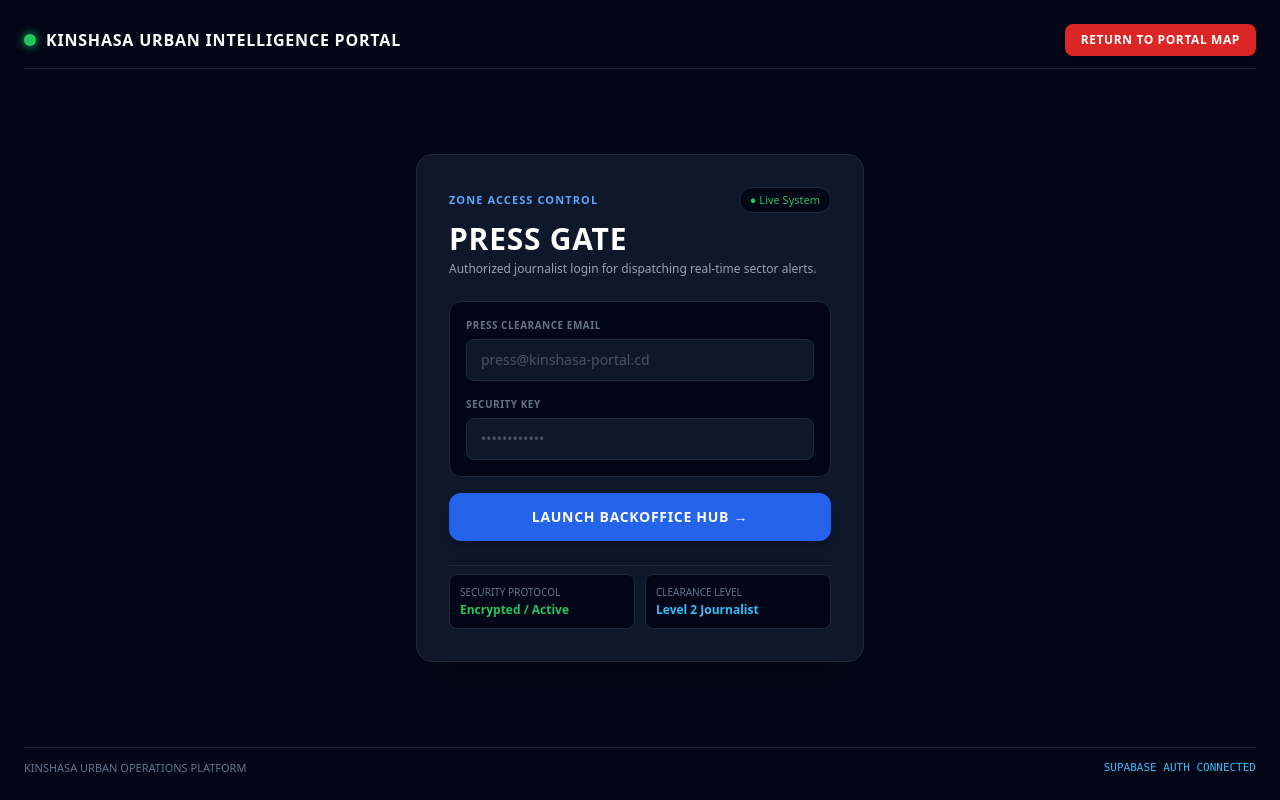
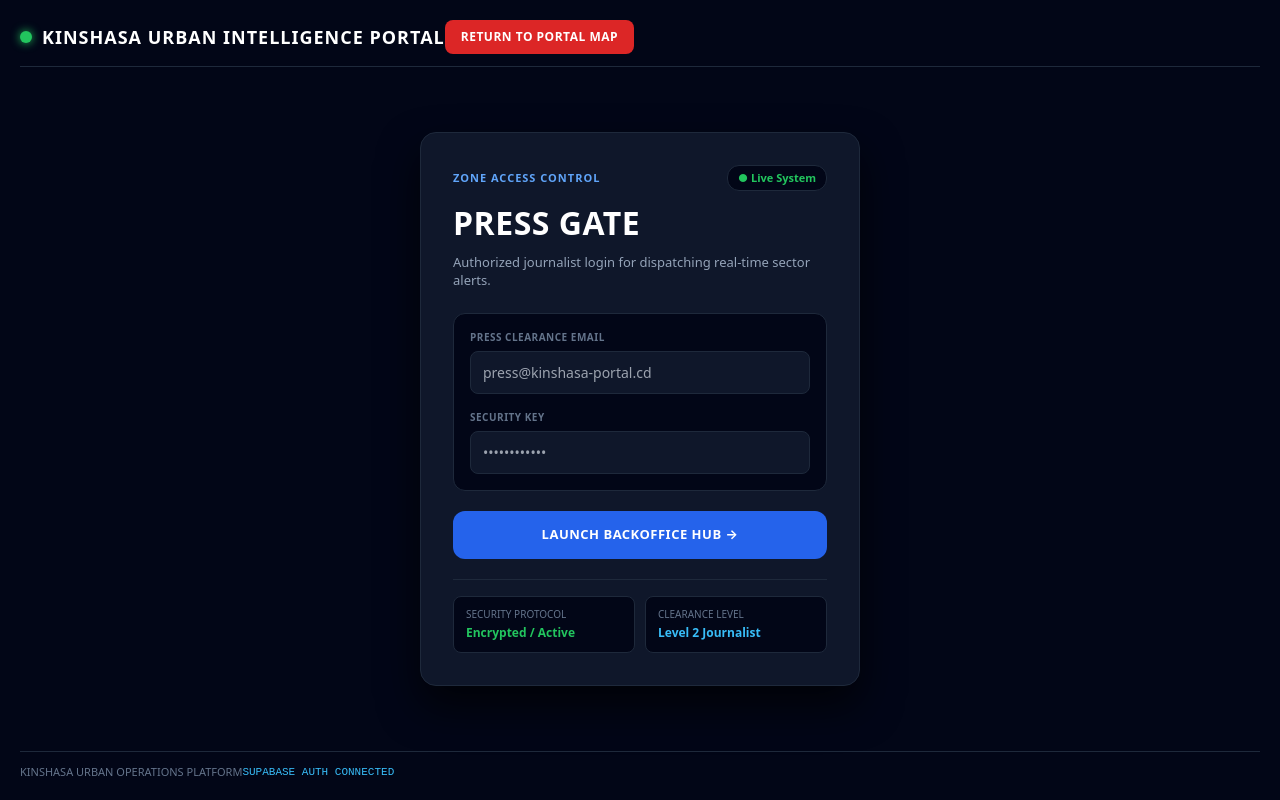
Before and after one commit to cherifadel0308/kinshasa-portal, a Next.js app: page /login in a window 1280 px wide. Built offline with nearby package versions, Linux system fonts and the light colour scheme.

Commit message:
Update page.tsx

```diff
--- a/src/app/login/page.tsx
+++ b/src/app/login/page.tsx
@@ -35,59 +35,111 @@ export default function LoginPage() {
   };
 
   return (
-    <main className="min-h-screen bg-[#020617] text-slate-100 flex flex-col justify-between p-4 md:p-6 font-sans select-none">
-
-      {/* Top Header Bar matching Homepage */}
-      <nav className="w-full max-w-[1650px] mx-auto flex items-center justify-between pb-3 border-b border-[#1e293b]">
-        <div className="flex items-center gap-2.5">
-          <div className="w-3 h-3 rounded-full bg-[#22c55e] shadow-[0_0_10px_#22c55e]" />
-          <h1 className="text-sm md:text-base font-black tracking-wider uppercase text-white">
+    <main
+      style={{
+        backgroundColor: '#020617',
+        color: '#f8fafc',
+        minHeight: '100vh',
+        padding: '20px',
+        fontFamily: 'system-ui, -apple-system, BlinkMacSystemFont, "Segoe UI", Roboto, sans-serif',
+        display: 'flex',
+        flexDirection: 'column',
+        justify: 'space-between',
+        boxSizing: 'border-box'
+      }}
+    >
+      {/* Top Navigation Bar */}
+      <nav
+        style={{
+          display: 'flex',
+          justify: 'space-between',
+          alignItems: 'center',
+          paddingBottom: '12px',
+          borderBottom: '1px solid #1e293b',
+          maxWidth: '1600px',
+          width: '100%',
+          margin: '0 auto'
+        }}
+      >
+        <div style={{ display: 'flex', alignItems: 'center', gap: '10px' }}>
+          <div
+            style={{
+              width: '12px',
+              height: '12px',
+              borderRadius: '50%',
+              backgroundColor: '#22c55e',
+              boxShadow: '0 0 10px #22c55e'
+            }}
+          />
+          <h1 style={{ fontSize: '18px', fontWeight: 'bold', textTransform: 'uppercase', letterSpacing: '1px', margin: 0, color: '#ffffff' }}>
             Kinshasa Urban Intelligence Portal
           </h1>
         </div>
         <Link
           href="/"
-          className="px-4 py-2 bg-[#dc2626] hover:bg-red-700 text-white font-bold text-xs uppercase tracking-wider rounded-lg transition-all shadow-md"
+          style={{
+            backgroundColor: '#dc2626',
+            color: '#ffffff',
+            padding: '8px 16px',
+            borderRadius: '8px',
+            textDecoration: 'none',
+            fontWeight: 'bold',
+            fontSize: '12px',
+            textTransform: 'uppercase',
+            letterSpacing: '0.5px'
+          }}
         >
           Return to Portal Map
         </Link>
       </nav>
 
-      {/* Center Command Card matching Homepage Card Styling */}
-      <div className="flex-1 flex items-center justify-center my-6">
-        <div className="w-full max-w-md bg-[#0f172a] border border-[#1e293b] rounded-2xl p-6 md:p-8 shadow-2xl flex flex-col justify-between space-y-6">
-
-          {/* Section Sub-header */}
-          <div>
-            <div className="flex items-center justify-between mb-2">
-              <span className="text-[#60a5fa] text-[11px] font-bold uppercase tracking-widest">
+      {/* Center Command Access Card */}
+      <div style={{ flex: 1, display: 'flex', alignItems: 'center', justifyContent: 'center', padding: '40px 0' }}>
+        <div
+          style={{
+            backgroundColor: '#0f172a',
+            border: '1px solid #1e293b',
+            borderRadius: '16px',
+            padding: '32px',
+            maxWidth: '440px',
+            width: '100%',
+            boxShadow: '0 20px 40px rgba(0, 0, 0, 0.7)',
+            boxSizing: 'border-box'
+          }}
+        >
+          {/* Card Sub-header */}
+          <div style={{ marginBottom: '24px' }}>
+            <div style={{ display: 'flex', justifyContent: 'space-between', alignItems: 'center', marginBottom: '8px' }}>
+              <span style={{ color: '#60a5fa', fontSize: '11px', fontWeight: 'bold', textTransform: 'uppercase', letterSpacing: '1px' }}>
                 Zone Access Control
               </span>
-              <span className="bg-[#020617] text-[#22c55e] text-[11px] px-2.5 py-1 rounded-full border border-[#1e293b] font-medium">
+              <span style={{ backgroundColor: '#020617', color: '#22c55e', fontSize: '11px', padding: '4px 10px', borderRadius: '12px', border: '1px solid #1e293b', fontWeight: 'bold' }}>
                 ● Live System
               </span>
             </div>
 
-            <h2 className="text-3xl font-black uppercase text-white tracking-wide mb-1">
+            <h2 style={{ fontSize: '32px', fontWeight: '900', textTransform: 'uppercase', margin: '4px 0 6px 0', color: '#ffffff', letterSpacing: '0.5px' }}>
               Press Gate
             </h2>
-            <p className="text-xs text-[#94a3b8]">
+            <p style={{ fontSize: '13px', color: '#94a3b8', margin: 0, lineHeight: '1.4' }}>
               Authorized journalist login for dispatching real-time sector alerts.
             </p>
           </div>
 
-          {/* Error Alert Box */}
+          {/* Error Message Alert */}
           {errorMsg && (
-            <div className="p-3 bg-red-950/60 border border-red-500/50 rounded-xl text-red-300 text-xs text-center font-bold">
+            <div style={{ backgroundColor: 'rgba(220, 38, 38, 0.15)', border: '1px solid #dc2626', color: '#fca5a5', padding: '12px', borderRadius: '10px', fontSize: '12px', fontWeight: 'bold', marginBottom: '20px', textAlign: 'center' }}>
               ⚠️ {errorMsg}
             </div>
           )}
 
-          {/* Form Container Panel */}
-          <form onSubmit={handleLogin} className="space-y-4">
-            <div className="bg-[#020617] border border-[#1e293b] rounded-xl p-4 space-y-4">
+          {/* Login Form */}
+          <form onSubmit={handleLogin} style={{ display: 'flex', flexDirection: 'column', gap: '16px' }}>
+            <div style={{ backgroundColor: '#020617', border: '1px solid #1e293b', borderRadius: '12px', padding: '16px', display: 'flex', flexDirection: 'column', gap: '16px' }}>
+
+              {/* Email Input */}
               <div>
-                <label className="block text-[10px] font-bold uppercase tracking-wider text-[#64748b] mb-1.5">
+                <label style={{ display: 'block', fontSize: '10px', fontWeight: 'bold', textTransform: 'uppercase', color: '#64748b', letterSpacing: '0.5px', marginBottom: '6px' }}>
                   Press Clearance Email
                 </label>
                 <input
@@ -96,12 +148,23 @@ export default function LoginPage() {
                   value={email}
                   onChange={(e) => setEmail(e.target.value)}
                   placeholder="press@kinshasa-portal.cd"
-                  className="w-full bg-[#0f172a] border border-[#1e293b] focus:border-[#2563eb] text-white text-sm rounded-lg px-3.5 py-2.5 outline-none transition-all placeholder:text-slate-600"
+                  style={{
+                    width: '100%',
+                    backgroundColor: '#0f172a',
+                    border: '1px solid #1e293b',
+                    borderRadius: '8px',
+                    padding: '10px 12px',
+                    color: '#ffffff',
+                    fontSize: '14px',
+                    outline: 'none',
+                    boxSizing: 'border-box'
+                  }}
                 />
               </div>
 
+              {/* Password Input */}
               <div>
-                <label className="block text-[10px] font-bold uppercase tracking-wider text-[#64748b] mb-1.5">
+                <label style={{ display: 'block', fontSize: '10px', fontWeight: 'bold', textTransform: 'uppercase', color: '#64748b', letterSpacing: '0.5px', marginBottom: '6px' }}>
                   Security Key
                 </label>
                 <input
@@ -110,30 +173,54 @@ export default function LoginPage() {
                   value={password}
                   onChange={(e) => setPassword(e.target.value)}
                   placeholder="••••••••••••"
-                  className="w-full bg-[#0f172a] border border-[#1e293b] focus:border-[#2563eb] text-white text-sm rounded-lg px-3.5 py-2.5 outline-none transition-all placeholder:text-slate-600"
+                  style={{
+                    width: '100%',
+                    backgroundColor: '#0f172a',
+                    border: '1px solid #1e293b',
+                    borderRadius: '8px',
+                    padding: '10px 12px',
+                    color: '#ffffff',
+                    fontSize: '14px',
+                    outline: 'none',
+                    boxSizing: 'border-box'
+                  }}
                 />
               </div>
+
             </div>
 
-            {/* Action Button styled like "Launch Full Hub" */}
+            {/* Launch Backoffice Button */}
             <button
               type="submit"
               disabled={loading}
-              className="w-full bg-[#2563eb] hover:bg-blue-600 active:bg-blue-700 text-white font-bold text-sm uppercase tracking-wider py-3.5 rounded-xl transition-all shadow-lg disabled:opacity-50"
+              style={{
+                backgroundColor: loading ? '#1d4ed8' : '#2563eb',
+                color: '#ffffff',
+                border: 'none',
+                borderRadius: '12px',
+                padding: '14px',
+                fontWeight: 'bold',
+                fontSize: '13px',
+                textTransform: 'uppercase',
+                letterSpacing: '0.5px',
+                cursor: loading ? 'not-allowed' : 'pointer',
+                transition: 'background-color 0.2s ease',
+                marginTop: '4px'
+              }}
             >
               {loading ? 'Authenticating Credentials...' : 'Launch Backoffice Hub →'}
             </button>
           </form>
 
-          {/* Security Status Box matching Bottom Right Metrics */}
-          <div className="grid grid-cols-2 gap-2.5 pt-2 border-t border-[#1e293b]">
-            <div className="bg-[#020617] p-2.5 rounded-lg border border-[#1e293b]">
-              <span className="text-[10px] text-[#64748b] uppercase block">Security Protocol</span>
-              <p className="text-xs font-bold text-[#22c55e] mt-0.5">Encrypted / Active</p>
+          {/* Status Metrics Box */}
+          <div style={{ display: 'grid', gridTemplateColumns: '1fr 1fr', gap: '10px', marginTop: '20px', paddingTop: '16px', borderTop: '1px solid #1e293b' }}>
+            <div style={{ backgroundColor: '#020617', padding: '10px 12px', borderRadius: '8px', border: '1px solid #1e293b' }}>
+              <span style={{ fontSize: '10px', color: '#64748b', textTransform: 'uppercase', display: 'block' }}>Security Protocol</span>
+              <p style={{ fontSize: '12px', fontWeight: 'bold', color: '#22c55e', margin: '2px 0 0 0' }}>Encrypted / Active</p>
             </div>
-            <div className="bg-[#020617] p-2.5 rounded-lg border border-[#1e293b]">
-              <span className="text-[10px] text-[#64748b] uppercase block">Clearance Level</span>
-              <p className="text-xs font-bold text-[#38bdf8] mt-0.5">Level 2 Journalist</p>
+            <div style={{ backgroundColor: '#020617', padding: '10px 12px', borderRadius: '8px', border: '1px solid #1e293b' }}>
+              <span style={{ fontSize: '10px', color: '#64748b', textTransform: 'uppercase', display: 'block' }}>Clearance Level</span>
+              <p style={{ fontSize: '12px', fontWeight: 'bold', color: '#38bdf8', margin: '2px 0 0 0' }}>Level 2 Journalist</p>
             </div>
           </div>
 
@@ -141,9 +228,22 @@ export default function LoginPage() {
       </div>
 
       {/* Footer Line */}
-      <footer className="w-full max-w-[1650px] mx-auto pt-3 border-t border-[#1e293b] flex items-center justify-between text-[11px] text-[#64748b]">
+      <footer
+        style={{
+          display: 'flex',
+          justify: 'space-between',
+          alignItems: 'center',
+          paddingTop: '12px',
+          borderTop: '1px solid #1e293b',
+          fontSize: '11px',
+          color: '#64748b',
+          maxWidth: '1600px',
+          width: '100%',
+          margin: '0 auto'
+        }}
+      >
         <span>KINSHASA URBAN OPERATIONS PLATFORM</span>
-        <span className="text-[#38bdf8] font-mono">SUPABASE AUTH CONNECTED</span>
+        <span style={{ color: '#38bdf8', fontFamily: 'monospace' }}>SUPABASE AUTH CONNECTED</span>
       </footer>
 
     </main>
```
